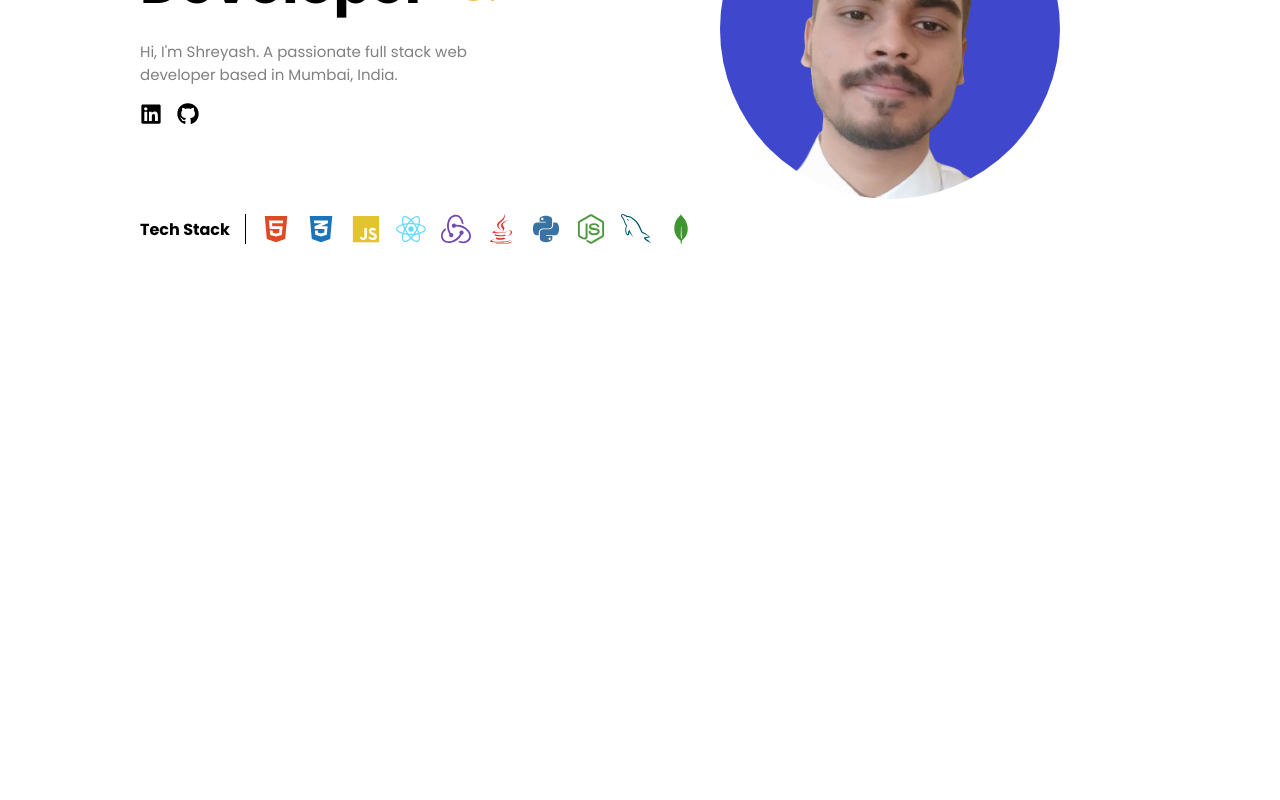
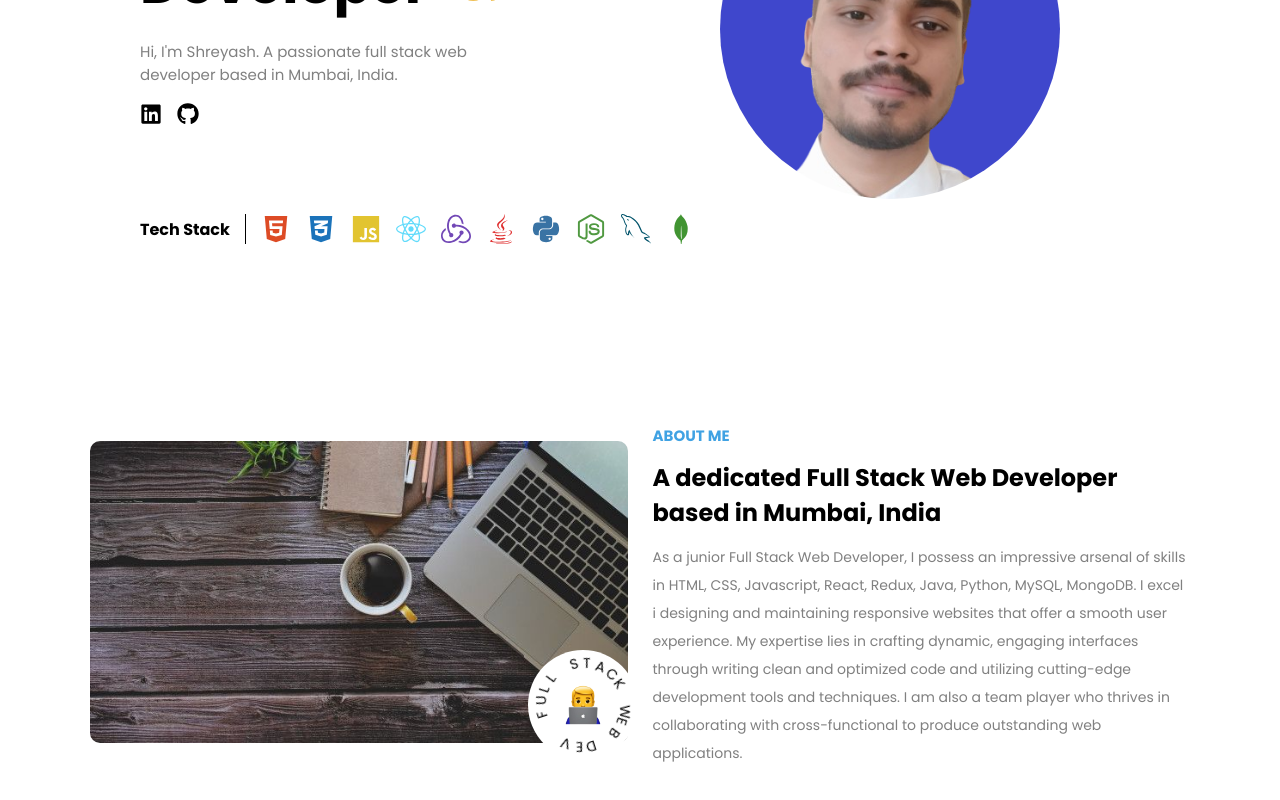
Before and after one commit to shreyash19-pixel/portfolio, a React (Create React App) app: page / in a window 1280 px wide. Shown: the part 300-1100 px from the top of the page. Before the commit the page ends 800 px from the top, so only its background shows below. Built offline with nearby package versions, Linux system fonts and the light colour scheme.

Commit message:
added-about-section

```diff
--- a/src/pages/Home/index.jsx
+++ b/src/pages/Home/index.jsx
@@ -1,12 +1,14 @@
 import React from 'react'
 import Nav from '../../components/Nav'
 import Hero from '../../views/Hero'
+import About from '../../views/About'
 
 const Home = () => {
   return (
     <div>
         <Nav />
         <Hero />
+        <About />
     </div>
   )
 }
--- /dev/null
+++ b/src/styles/About/index.jsx
@@ -0,0 +1,157 @@
+import styled, {keyframes} from "styled-components";
+
+export const AboutContainer = styled.div`
+    width: 100%;
+    padding: 130px 90px;
+
+    @media (max-width: 1125px)
+    {
+      padding-inline: 50px;
+    }
+
+    @media (max-width: 600px)
+    {
+      padding-inline: 30px;
+    }
+`
+
+export const AboutWrap = styled.div`
+    width: 100%;
+    display: flex;
+    justify-content: space-between;
+    align-items: center;
+    gap: 25px;
+
+    @media (max-width: 768px)
+    {
+      flex-direction: column;
+      text-align: center;
+    }
+`
+
+export const AboutImageContainer = styled.div`
+    width: 100%;
+`
+
+export const AboutImageWrap = styled.div`
+    width: 100%;
+    position: relative;
+`
+
+export const BallWrap = styled.div`
+    width: 110px;
+    height: 110px;
+    background-color: white;
+    border-radius: 100%;
+    position: absolute;
+    bottom: -10px;
+    right: -10px;
+    display: flex;
+    align-items: center;
+    justify-content: center;
+`
+
+export const rotateAnimation = keyframes`
+    from {
+        transform: rotate(0deg);
+    }
+    to {
+        transform: rotate(360deg);
+    }
+`;
+
+export const CircularTextWrap = styled.div`
+    position: absolute;
+    width: 100%;
+    height: 100%;
+    animation: ${rotateAnimation} 8s linear infinite;
+`
+
+
+export const CircularText = styled.p`
+    span {
+        position: absolute;
+        top: 3px;
+        left: 55px;
+        font-size: 14px;
+        display: flex;
+        transform-origin: 0 52px;
+
+    }
+`;
+
+export const TechGuyImg = styled.img`
+    width: 100%;
+    max-width: 40px;
+`
+
+
+
+export const AboutImg = styled.img`
+    width: 100%;
+    max-width: 550px;
+    border-radius: 10px;
+`
+
+export const AboutInfoWrap = styled.div`
+    width: 100%;
+    display: flex;
+    flex-direction: column;
+    gap: 13px;
+`
+
+export const AboutHeading = styled.h4`
+    color: #40A2E3;
+    font-size: 15px;
+
+    @media (max-width: 768px)
+    {
+      font-size: 13px;
+    }
+
+    @media (max-width: 392px)
+    {
+      font-size: 12px;
+    }
+`
+
+export const AboutDevsDesignationWrap = styled.div`
+
+`
+
+export const AboutDevsDesignation = styled.h2`
+     @media (max-width: 1125px)
+    {
+      font-size: 22px;
+    }
+
+    @media (max-width: 600px)
+    {
+      font-size: 18px;
+    }
+
+    @media (max-width: 392px)
+    {
+      font-size: 15px;
+    }
+`
+
+export const AboutDevsDescWrap = styled.div`
+
+`
+
+export const AboutDevsDesc = styled.p`
+    color: grey;
+    font-size: 14px;
+    line-height: 2;
+
+    @media (max-width: 1125px)
+    {
+      font-size: 13px;
+    }
+
+    @media (max-width: 600px)
+    {
+      font-size: 12px;
+    }
+`
--- /dev/null
+++ b/src/views/About/index.jsx
@@ -0,0 +1,52 @@
+import React, { useRef, useState } from 'react'
+import { AboutContainer, AboutDevsDesc, AboutDevsDescWrap, AboutDevsDesignation, AboutDevsDesignationWrap, AboutHeading, AboutImageContainer, AboutImageWrap, AboutImg, AboutInfoWrap, AboutWrap, BallWrap, CircularText, CircularTextWrap, TechGuyImg } from '../../styles/About'
+import LaptopImg from '../../assets/laptop.jpg'
+import TechGuy from '../../assets/man-technologist.png'
+
+const About = () => {
+
+
+    const text = "FULL STACK WEB DEV"
+
+  return (
+        <AboutContainer>
+            <AboutWrap>
+            <AboutImageContainer>
+                <AboutImageWrap>
+                    <AboutImg src = {LaptopImg} />
+                    <BallWrap>
+                        <TechGuyImg src = {TechGuy} />
+                    <CircularTextWrap>
+                        <CircularText>
+                            {text.split("").map((letter, i) => (
+                                <span style={{ transform: `rotate(${i * 18}deg)` }}>{letter}</span>
+                            ))}
+                        </CircularText>
+                    </CircularTextWrap>
+                </BallWrap>
+                </AboutImageWrap>
+            </AboutImageContainer>
+            <AboutInfoWrap>
+                <AboutHeading>ABOUT ME</AboutHeading>
+                <AboutDevsDesignationWrap>
+                    <AboutDevsDesignation>
+                        A dedicated Full Stack Web Developer based in Mumbai, India
+                    </AboutDevsDesignation>
+                </AboutDevsDesignationWrap>
+                <AboutDevsDescWrap>
+                    <AboutDevsDesc>
+                        As a junior Full Stack Web Developer, I possess an impressive arsenal of skills in HTML, CSS, Javascript,
+                        React, Redux, Java, Python, MySQL, MongoDB. I excel i designing and maintaining responsive websites that offer a smooth user experience. My expertise
+                        lies in crafting dynamic, engaging interfaces through writing clean and optimized code and utilizing cutting-edge
+                        development tools and techniques. I am also a team player who thrives in collaborating with cross-functional
+                        to produce outstanding web applications.
+
+                    </AboutDevsDesc>
+                </AboutDevsDescWrap>
+            </AboutInfoWrap>
+            </AboutWrap>
+        </AboutContainer>
+  )
+}
+
+export default About
```
Also changed, not shown: src/assets/laptop.jpg (added), src/assets/man-technologist.png (added).
